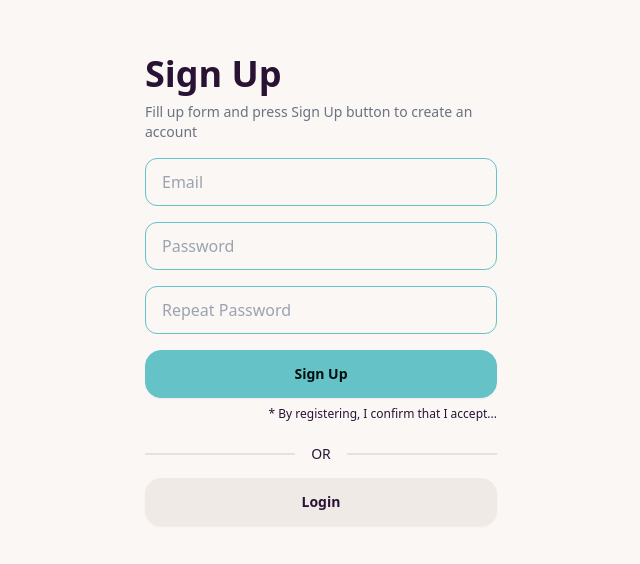
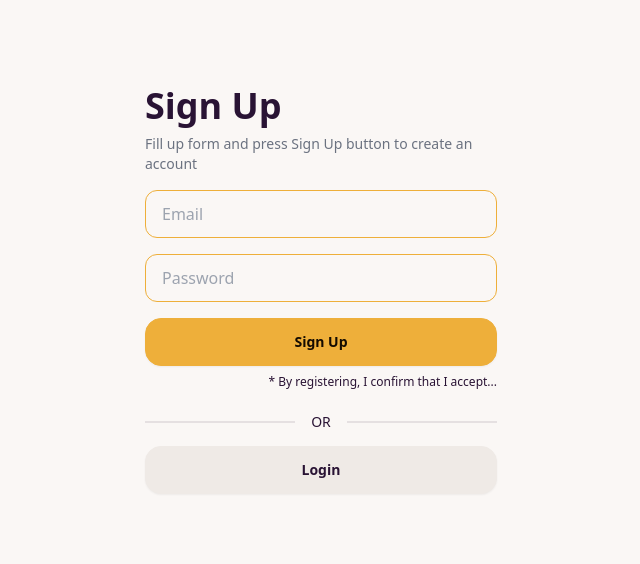
Before and after one commit to dkumza/finances-front, a React (Vite) app: page /signup in a window 1280 px wide. Shown: the part 110-674 px from the top of the page, without its empty margins (319-959 px from the left). Built offline with nearby package versions, Linux system fonts and the light colour scheme.

Commit message:
rid off repeat psw and styling

```diff
--- a/src/components/inputs/Input.tsx
+++ b/src/components/inputs/Input.tsx
@@ -3,17 +3,18 @@ import { FormikProps } from 'formik';
 interface FormValues {
   email: string;
   password: string;
-  repeatPassword?: string;
+  // repeatPassword: undefined;
 }
 
 interface InputProps {
+  color: string;
   type: string;
   name: string;
   placeholder: string;
   formik: FormikProps<FormValues>;
 }
 
-export const Input = ({ type, name, placeholder, formik }: InputProps) => {
+export const Input = ({ color, type, name, placeholder, formik }: InputProps) => {
   const { handleChange, handleBlur, values } = formik;
   return (
     <div>
@@ -21,7 +22,7 @@ export const Input = ({ type, name, placeholder, formik }: InputProps) => {
         type={type}
         name={name}
         placeholder={placeholder}
-        className='input input-bordered rounded-xl input-primary w-full'
+        className={`${color} input input-bordered rounded-xl w-full`}
         onChange={handleChange}
         onBlur={handleBlur}
         value={values[name as keyof FormValues]}
--- a/src/components/pages/auth/login/LoginForm.tsx
+++ b/src/components/pages/auth/login/LoginForm.tsx
@@ -19,9 +19,21 @@ export const LoginForm = () => {
     <div className='container flex items-center justify-center flex-col'>
       <form className='w-full' onSubmit={formik.handleSubmit}>
         <div className='flex flex-col gap-4'>
-          <Input type='email' name='email' placeholder='Email' formik={formik} />
-          <Input type='password' name='password' placeholder='Password' formik={formik} />
-          <Button action={() => {}} text='Continue' color='btn-primary' />
+          <Input
+            color='input-primary'
+            type='email'
+            name='email'
+            placeholder='Email'
+            formik={formik}
+          />
+          <Input
+            color='input-primary'
+            type='password'
+            name='password'
+            placeholder='Password'
+            formik={formik}
+          />
+          <Button action={() => {}} text='Log in' color='btn-primary' />
         </div>
       </form>
     </div>
--- a/src/components/pages/auth/login/LoginPage.tsx
+++ b/src/components/pages/auth/login/LoginPage.tsx
@@ -2,8 +2,6 @@ import { useNavigate } from 'react-router-dom';
 import { Button } from '../../../inputs/Button';
 import { AuthHeader } from '../AuthHeader';
 import { LoginForm } from './LoginForm';
-import { useFormik } from 'formik';
-import { loginValSchema } from '../validationSchemas';
 
 export const LoginPage = () => {
   const navigate = useNavigate();
--- a/src/components/pages/auth/signUp/SignUpForm.tsx
+++ b/src/components/pages/auth/signUp/SignUpForm.tsx
@@ -8,7 +8,7 @@ export const SignUpForm = () => {
     initialValues: {
       email: '',
       password: '',
-      repeatPassword: '',
+      // repeatPassword: '',
     },
     validationSchema: signUpValSchema,
     onSubmit: (values) => {
@@ -20,15 +20,27 @@ export const SignUpForm = () => {
     <div className='container flex items-center justify-center flex-col'>
       <form className='w-full' onSubmit={formik.handleSubmit}>
         <div className='flex flex-col gap-4'>
-          <Input type='email' name='email' placeholder='Email' formik={formik} />
-          <Input type='password' name='password' placeholder='Password' formik={formik} />
           <Input
+            color='input-accent'
+            type='email'
+            name='email'
+            placeholder='Email'
+            formik={formik}
+          />
+          <Input
+            color='input-accent'
+            type='password'
+            name='password'
+            placeholder='Password'
+            formik={formik}
+          />
+          {/* <Input
             type='password'
             name='repeatPassword'
             placeholder='Repeat Password'
             formik={formik}
-          />
-          <Button action={() => {}} text='Sign Up' color='btn-primary' />
+          /> */}
+          <Button action={() => {}} text='Sign Up' color='btn-accent' />
         </div>
         <p className='text-xs text-right py-2'>* By registering, I confirm that I accept...</p>
       </form>
```
